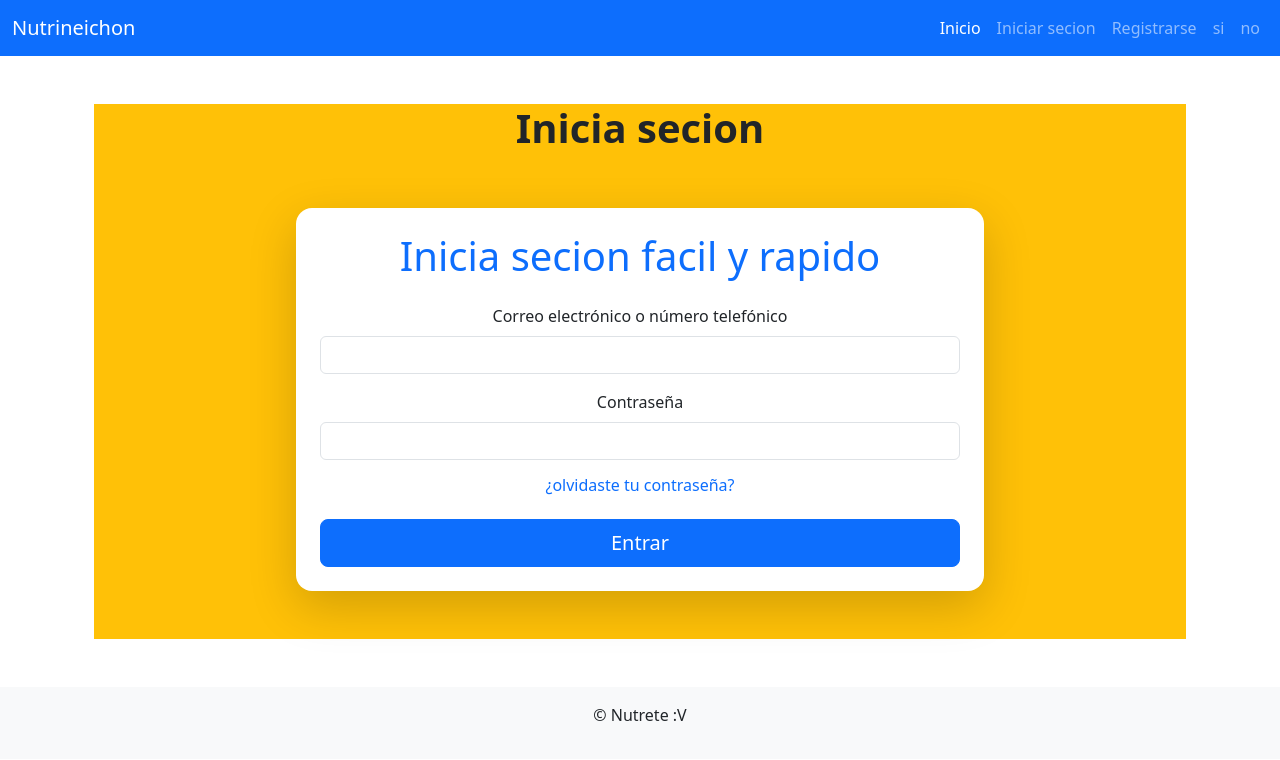
After one commit to Jesus-Cabrera-Avila/NutriApp, a Flask app: template templates/iniciar secion.html in a window 1280 px wide. The commit adds this page. Shown: the top 760 px of the page. Run offline with Flask 3, Linux system fonts and the light colour scheme; the template is opened without the code that fills it, so the values that code supplies are empty.

Commit message:
Add files via upload

```diff
--- a/templates/base.html
+++ b/templates/base.html
@@ -16,7 +16,7 @@
             <div class="collapse navbar-collapse">
                 <ul class="navbar-nav ms-auto">
                     <li class="nav-item"><a class="nav-link active" href="/">Inicio</a></li>
-                    <li class="nav-item"><a class="nav-link" href="/iniciar cesion">Iniciar secion</a></li>
+                    <li class="nav-item"><a class="nav-link" href="/iniciar secion">Iniciar secion</a></li>
                     <li class="nav-item"><a class="nav-link" href="/inicio">Registrarse</a></li>
                     <li class="nav-item"><a class="nav-link" href="/objetivos">si</a></li>
                     <li class="nav-item"><a class="nav-link" href="/p y r">no</a></li>
--- /dev/null
+++ b/templates/iniciar secion.html
@@ -0,0 +1,41 @@
+{% extends "base.html" %}
+
+{% block contenido %}
+
+<div class="container text-center">
+<header class="bg-warning text-dark py-6 mt-6">
+    <div class="container text-center">
+        <h1 class="fw-bold">Inicia secion</h1>
+
+        <main class="container py-5">
+        <section class="row justify-content-center">
+            <div class="col-md-10 col-lg-8">
+            <div class="card shadow-lg border-0 rounded-4">
+                <div class="card-body p-4">
+                <h1 class="text-center mb-4 text-primary">Inicia secion facil y rapido</h1>
+
+                <div class="mb-3">
+                    <label for="email" class="form-label">Correo electrónico o número telefónico</label>
+                    <input type="email"class="form-control"id="email"name="email" required>
+                </div>
+
+                <div class="mb-3">
+                    <label for="password" class="form-label">Contraseña</label>
+                    <input type="password"class="form-control"id="password"name="password"required minlength="8">
+                </div>
+
+                <h6 class="text-center mb-4 text-primary">¿olvidaste tu contraseña?</h6>
+
+                <div class="d-grid mt-4">
+                    <button type="submit" class="btn btn-primary btn-lg">Entrar</button>
+                </div>
+            </div>
+            </div>
+        </div>
+        </section>
+    </main>
+    </div>
+</header>
+</div>
+
+{%endblock%}
```
Also changed, not shown: templates/p y r.html (+6 -2 lines), templates/inicio.html (line endings or trailing spaces), templates/objetivos.html (line endings or trailing spaces).
